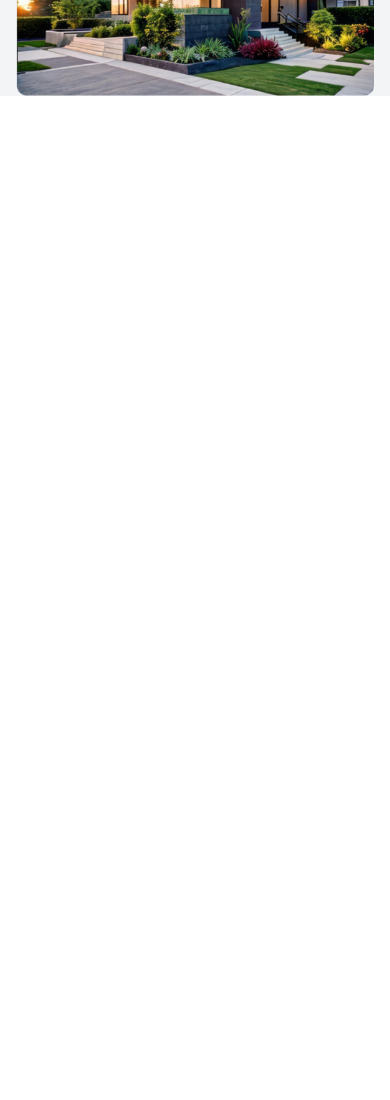
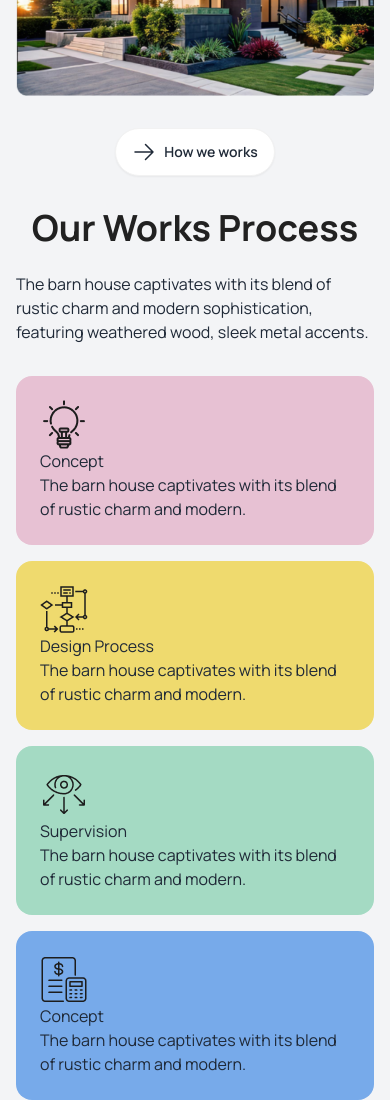
Before and after one commit to Shuvrosarkar0/Assignment-03, a plain HTML site: page index.html in a window 390 px wide. Shown: the part 1841-2941 px from the top of the page. Before the commit the page ends 1937 px from the top, so only its background shows below. Drawn offline with nearby package versions, Linux system fonts and the light colour scheme.

Commit message:
added work section styles and made small device responsive

```diff
--- a/index.html
+++ b/index.html
@@ -136,6 +136,43 @@
                 </div>
             </div>
         </section>
+        <!-- work section -->
+        <section class="container mx-auto">
+            <div class="flex justify-center mt-8 mb-4">
+                <button class="btn mb-4 bg-white rounded-3xl">
+                    <svg xmlns="http://www.w3.org/2000/svg" fill="none" viewBox="0 0 24 24" stroke-width="1.5"
+                        stroke="currentColor" class="size-6">
+                        <path stroke-linecap="round" stroke-linejoin="round" d="M13.5 4.5 21 12m0 0-7.5 7.5M21 12H3" />
+                    </svg>
+                    How we works
+                </button>
+            </div>
+            <h1 class="flex justify-center mb-6 text-[#212121] font-bold text-4xl">Our Works Process</h1>
+            <p class="flex justify-center mx-4 mb-8">The barn house captivates with its blend of rustic charm and modern
+                sophistication, featuring weathered wood, sleek metal accents.</p>
+            <div class="lg:grid lg:grid-cols-4 lg:space-x-6 mx-4 space-y-4">
+                <div class="bg-[#E7C1D3] rounded-2xl p-6">
+                    <img src="assets/concept.png" alt="concept">
+                    <h1>Concept</h1>
+                    <p>The barn house captivates with its blend of rustic charm and modern.</p>
+                </div>
+                <div class="bg-[#EFDA6E] rounded-2xl p-6">
+                    <img src="assets/flow-chart.png" alt="flow chart">
+                    <h1>Design Process</h1>
+                    <p>The barn house captivates with its blend of rustic charm and modern.</p>
+                </div>
+                <div class="bg-[#A4DAC3] rounded-2xl p-6">
+                    <img src="assets/vision.png" alt="">
+                    <h1>Supervision</h1>
+                    <p>The barn house captivates with its blend of rustic charm and modern.</p>
+                </div>
+                <div class="bg-[#77AAEA] rounded-2xl p-6">
+                    <img src="assets/budget-planning.png" alt="">
+                    <h1>Concept</h1>
+                    <p>The barn house captivates with its blend of rustic charm and modern.</p>
+                </div>
+            </div>
+        </section>
     </main>
     <footer>
 
```
